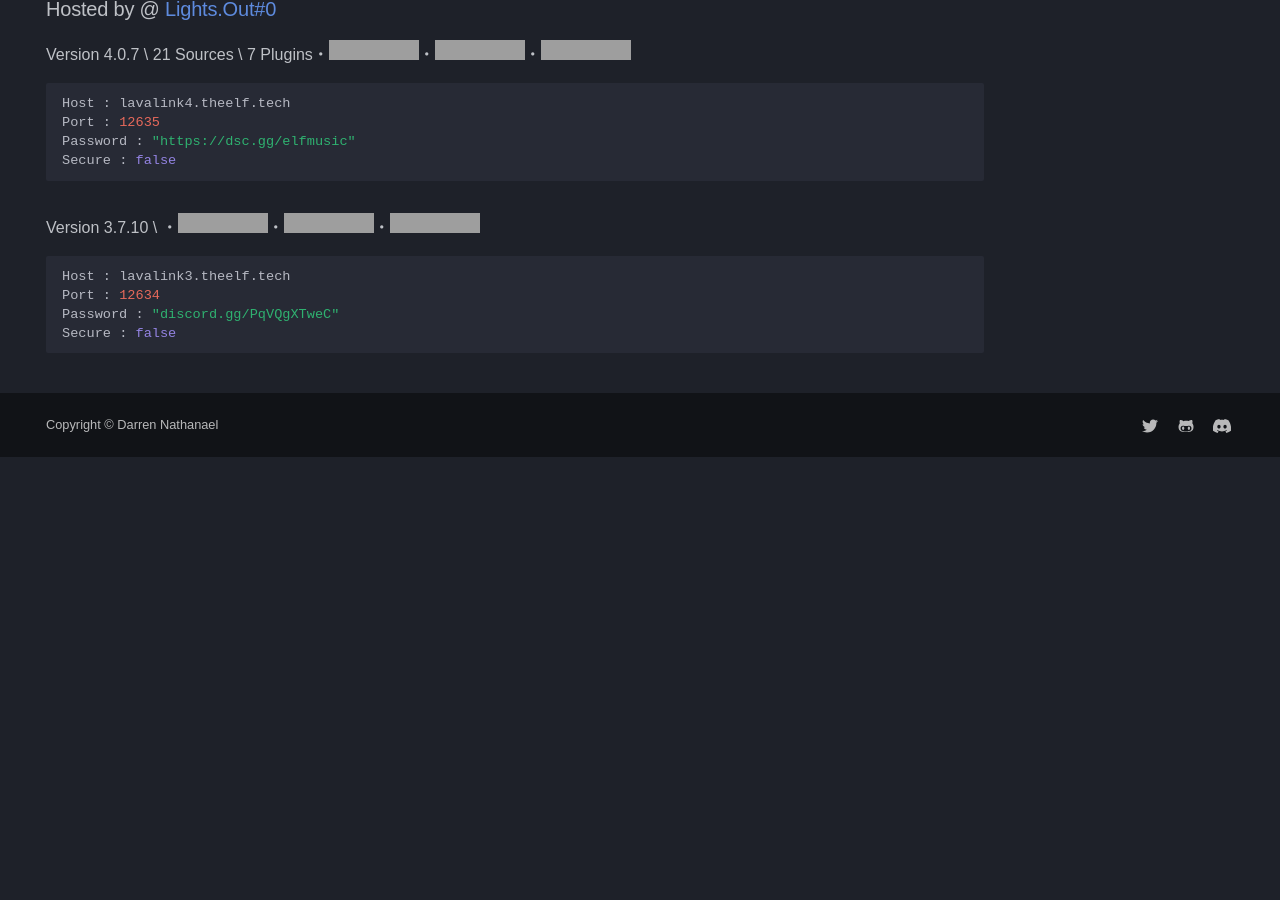
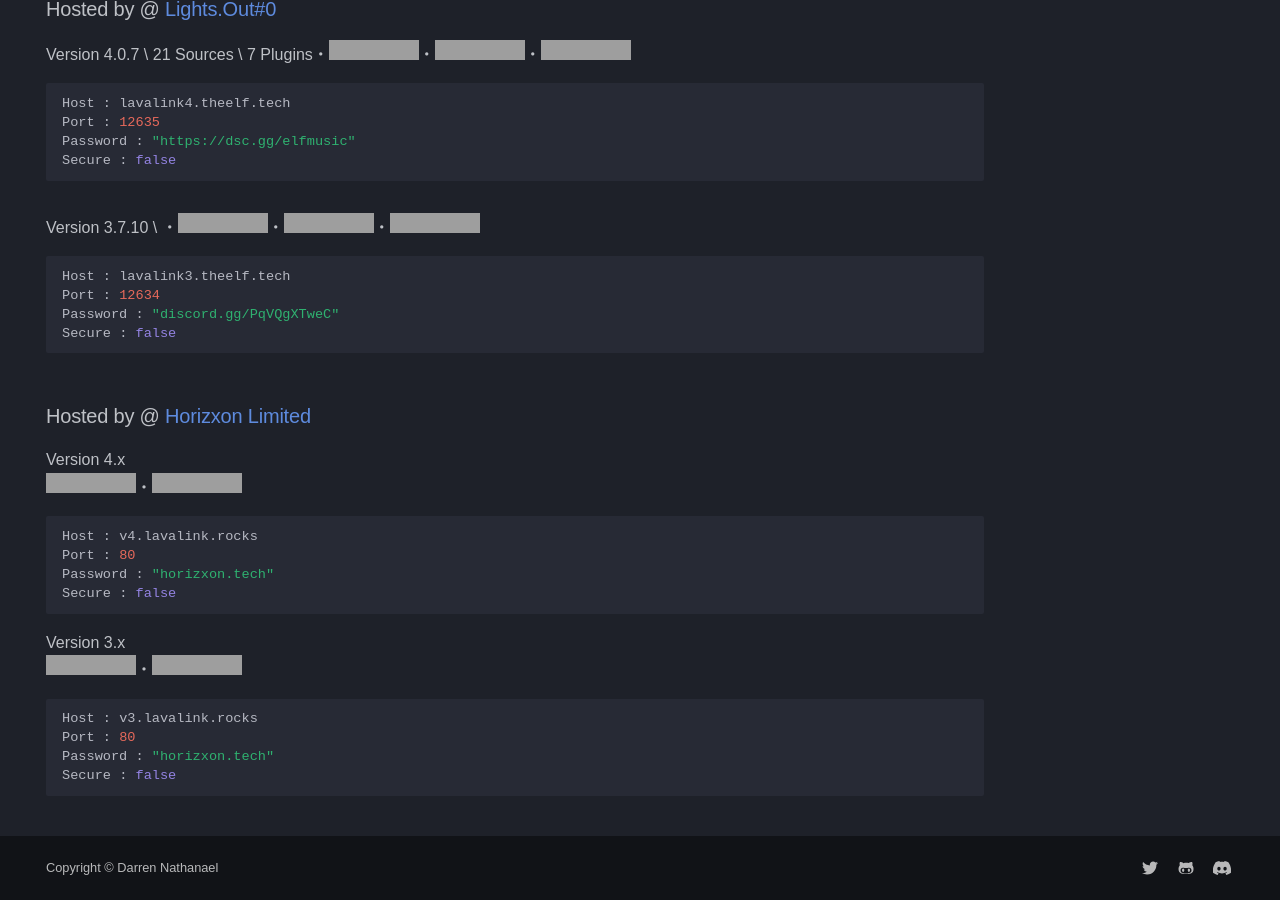
Before and after one commit to DarrenOfficial/lavalink-list, an MkDocs documentation site: the page built from docs/NoSSL/lavalink-without-ssl.md, in a window 1280 px wide and 900 px high, scrolled down 4835 px. Built offline with MkDocs 1.6.1 and Material for MkDocs 9.7.7, drawn with Linux system fonts in a browser that asks for light colours; some web fonts are replaced; comment, search, counter and statistics services are not loaded; a style sheet for code colours, icons or effects is not loaded; before the commit the page ends 5292 px from its top, so only the background shows below that; some of the changed text lies outside the part shown; grey boxes are pictures that could not be loaded.

Commit message:
Update lavalink-without-ssl.md

````diff
--- a/docs/NoSSL/lavalink-without-ssl.md
+++ b/docs/NoSSL/lavalink-without-ssl.md
@@ -221,3 +221,20 @@ Port : 12634
 Password : "discord.gg/PqVQgXTweC"
 Secure : false
 ```
+### Hosted by @ [Horizxon Limited](https://github.com/HenGPlayZ/)
+Version 4.x <br />
+![stat](https://status.hengnation.eu/api/badge/25/status)・![connections](https://api.lavalink.rocks/v4/badge/connections)
+```bash
+Host : v4.lavalink.rocks
+Port : 80
+Password : "horizxon.tech"
+Secure : false
+```
+Version 3.x <br />
+![stat](https://status.hengnation.eu/api/badge/26/status)・![connections](https://api.lavalink.rocks/v3/badge/connections)
+```bash
+Host : v3.lavalink.rocks
+Port : 80
+Password : "horizxon.tech"
+Secure : false
+```
````
